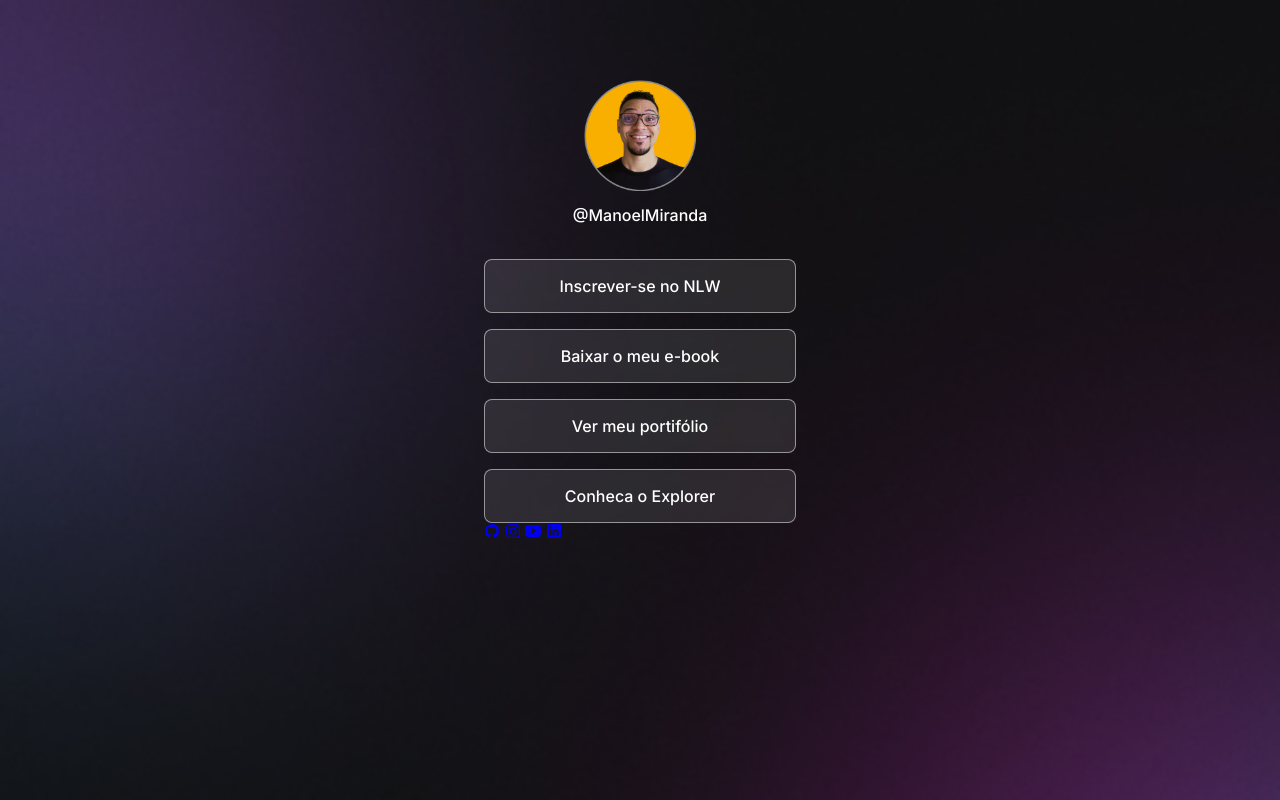
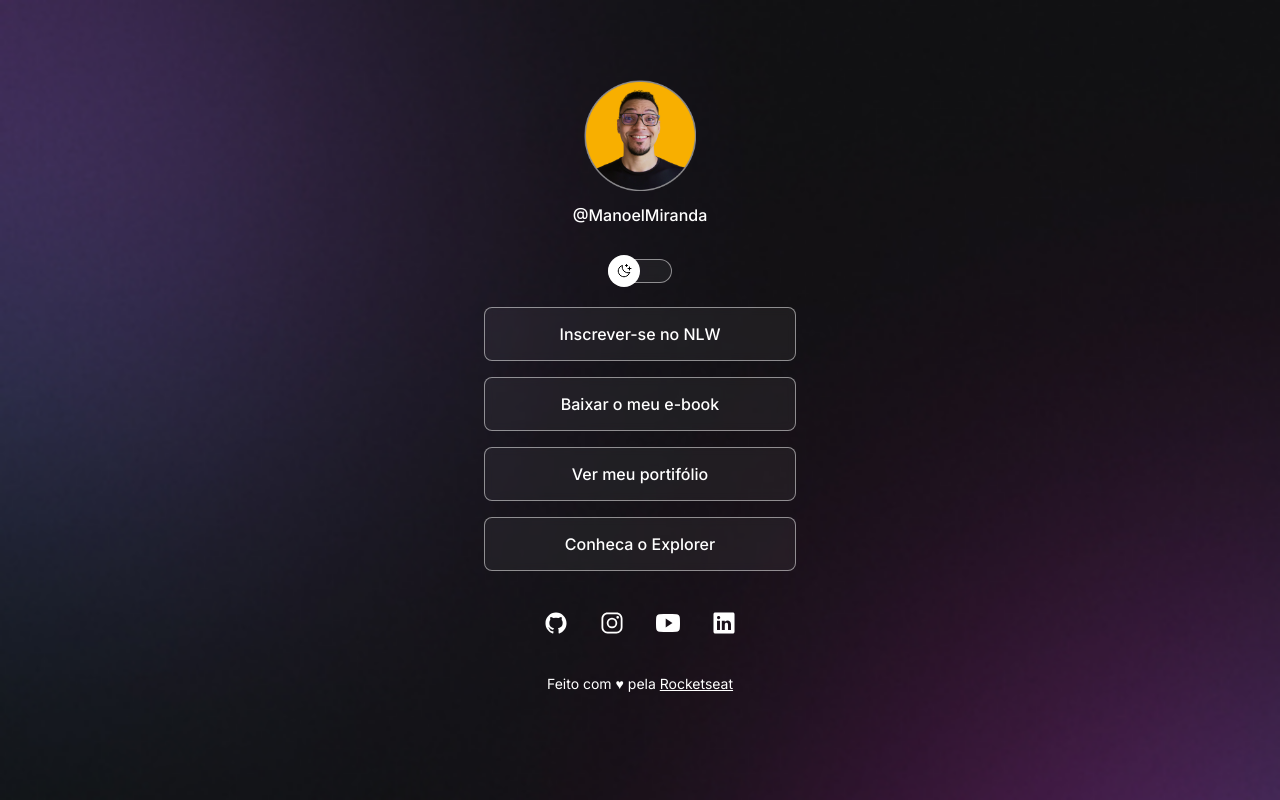
Before and after one commit to manoel2020/rocketseat_discover, a plain HTML site: page index.html in a window 1280 px wide. Drawn offline with nearby package versions, Linux system fonts and the light colour scheme.

Commit message:
finalizacao da estilizacao  da single page perfil

```diff
--- a/index.html
+++ b/index.html
@@ -1,5 +1,5 @@
 <!DOCTYPE html>
-<html lang="pt-BR">
+<html lang="pt-BR" class="">
   <head>
     <link rel="preconnect" href="https://fonts.googleapis.com" />
     <link rel="preconnect" href="https://fonts.gstatic.com" crossorigin />
@@ -17,6 +17,10 @@
       <div id="profile">
         <img src="./assets/avatar.png" alt="foto de perfil" />
         <p>@ManoelMiranda</p>
+      </div>
+      <div id="switch">
+        <button></button>
+        <span></span>
       </div>
       <ul>
         <li>
@@ -40,6 +44,11 @@
         <a href="#"><ion-icon name="logo-youtube"></ion-icon></a>
         <a href="#"><ion-icon name="logo-linkedin"></ion-icon></a>
       </div>
+
+      <footer>
+        Feito com ♥ pela
+        <a href="https://app.rocketseat.com.br/" target="_blank">Rocketseat</a>
+      </footer>
     </div>
 
     <script
--- a/style.css
+++ b/style.css
@@ -5,14 +5,34 @@
 }
 
 :root {
-  --cor-texto: #fff;
+  --text-color: #fff;
+  --bg-url: url(./assets/bg-mobile.jpg) no-repeat top center/cover;
+  --stroke-color: rgba(255, 255, 255, 0.5);
+  --surface-color: rgba(255, 255, 255, 0.05);
+  --surface-color-hover: rgba(255, 255, 255, 0.02);
+  --highlight: rgba(255, 255, 255, 0.2);
+  --switch-bg-url: url(./assets/moon-stars.svg) no-repeat center;
+}
+
+.light {
+  --text-color: #000;
+  --bg-url: url(./assets/bg-mobile-light.jpg) no-repeat top center/cover;
+  --stroke-color: rgba(0, 0, 0, 0.5);
+  --surface-color: rgba(0, 0, 0, 0.05);
+  --surface-color-hover: rgba(0, 0, 0, 0.02);
+  --highlight: rgba(0, 0, 0, 0.1);
+  --switch-bg-url: url(./assets/sun.svg) no-repeat center;
 }
 
 body {
-  background: url(./assets/bg-mobile.jpg) no-repeat top center/cover;
+  background: var(--bg-url);
   font-family: "Inter", sans-serif;
   font-style: normal;
-  color: var(--cor-texto);
+  color: var(--text-color);
+}
+
+a {
+  color: var(--text-color);
 }
 
 #container {
@@ -21,8 +41,7 @@ body {
   padding: 0 24px;
 }
 
-/* #profile img {
-  display: block;
+/*
   margin: auto; nao funciona para elementos do tipo inline, entao poderia fazer conforme abaixo simplesmente alterar o pai que é do tipo block setando o alinhamento dos filhos dele para center
 } */
 
@@ -41,23 +60,61 @@ body {
   margin: 8px;
 }
 
+/* switch */
+
+#switch {
+  position: relative;
+  width: 64px;
+  margin: 0 auto;
+}
+
+#switch button {
+  width: 32px;
+  height: 32px;
+  background: white var(--switch-bg-url);
+  border: 0;
+  border-radius: 50%;
+
+  position: absolute;
+  top: 50%;
+  left: 0;
+  z-index: 1;
+  transform: translateY(-50%);
+}
+
+.light #switch button {
+  right: 0;
+  left: initial;
+}
+
+#switch span {
+  display: block;
+  width: 64px;
+  height: 24px;
+  background: var(--surface-color);
+  border: 1px solid var(--stroke-color);
+  backdrop-filter: blur(4px);
+  -webkit-backdrop-filter: blur(4px);
+  border-radius: 9999px;
+}
+
 /* links */
-
 ul {
   list-style: none;
   display: flex;
   flex-direction: column;
   gap: 16px;
+  padding-top: 24px;
 }
 
 ul li a {
-  color: var(--cor-texto);
+  color: var(--text-color);
   display: flex;
   align-items: center;
   justify-content: center;
   padding: 16px 24px;
-  background: rgba(255, 2555, 255, 0.1);
-  border: 1px solid rgba(255, 255, 255, 0.5);
+  background: var(--surface-color);
+  border: 1px solid var(--stroke-color);
   border-radius: 8px;
   backdrop-filter: blur(4px);
   -webkit-backdrop-filter: blur(4px);
@@ -68,6 +125,34 @@ ul li a {
 }
 
 ul li a:hover {
-  background: rgba(255, 2555, 255, 0.05);
-  border: 1.5px solid var(--cor-texto);
+  background: var(--surface-color-hover);
+  border: 1.5px solid var(var(--text-color));
 }
+
+/* social links */
+
+#social-links {
+  display: flex;
+  justify-content: center;
+  padding: 24px 0;
+  font-size: 24px;
+}
+
+#social-links a {
+  display: flex;
+  justify-content: center;
+  align-items: center;
+  padding: 16px;
+  transition: background 0.2s;
+  border-radius: 50%;
+}
+
+#social-links a:hover {
+  background: var(--highlight);
+}
+
+/* footer */
+footer {
+  font-size: 14px;
+  text-align: center;
+}
```
